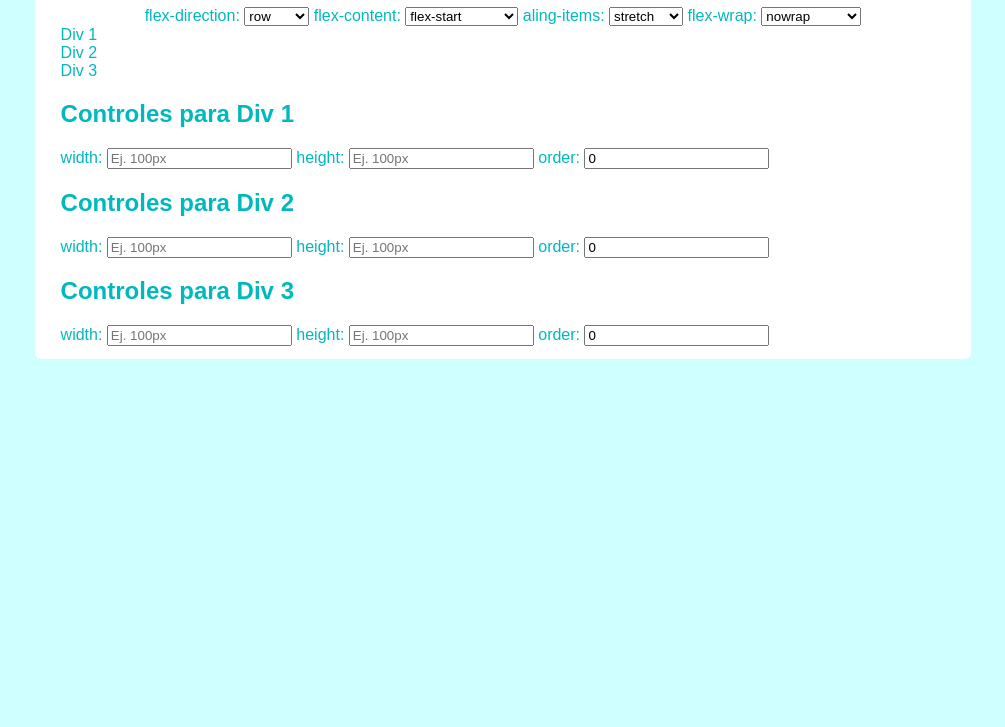
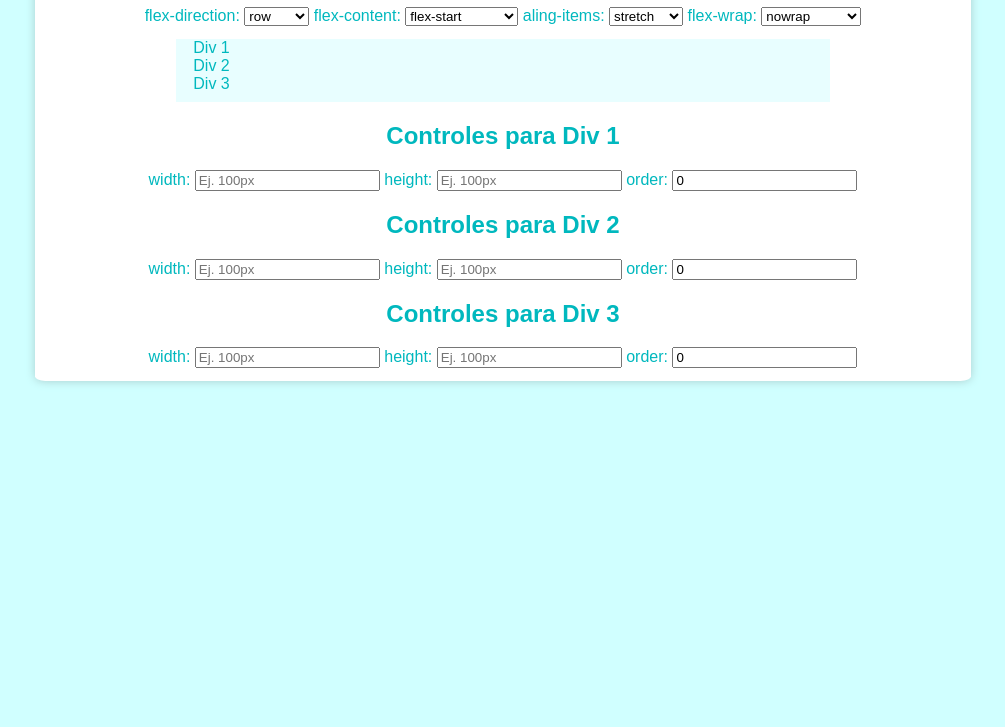
Before and after one commit to Dmarmun/HLC_T3, a plain HTML site: page A2/index.html in a window 1280 px wide. Shown: the part 73-800 px from the top of the page, without its empty margins (137-1142 px from the left). Drawn offline with Linux system fonts and the light colour scheme; a web font is replaced by a local one.

Commit message:
containers css

```diff
--- a/A2/index.css
+++ b/A2/index.css
@@ -12,6 +12,18 @@ body {
   background-color: white;
   color:  rgb(0, 184, 190);
   border-radius: 1.1%;
+  box-shadow:  0 0.1px 10px 0.1px rgb(170, 207, 207);
 }
-.titulo  {text-align: center; color: rgb(0, 184, 190);}
+.titulo  {text-align: center;}
 .generales {text-align: center;}
+.container {
+  margin-top: 1.5%;
+  margin-left: 13%;
+  margin-right: 13%;
+  padding-left: 2%;
+  padding-right: 2%;
+  padding-bottom: 1%;
+  background-color: rgb(232, 254, 255);
+}
+.item {}
+.individuales {text-align: center;}
```
